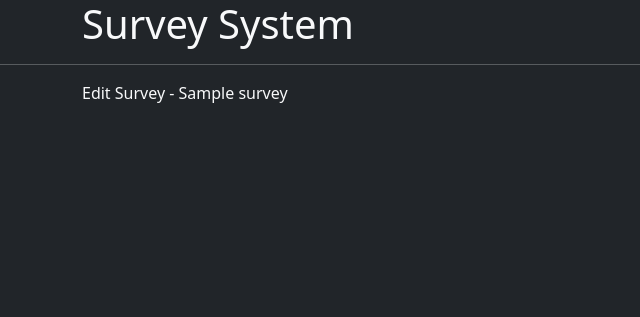
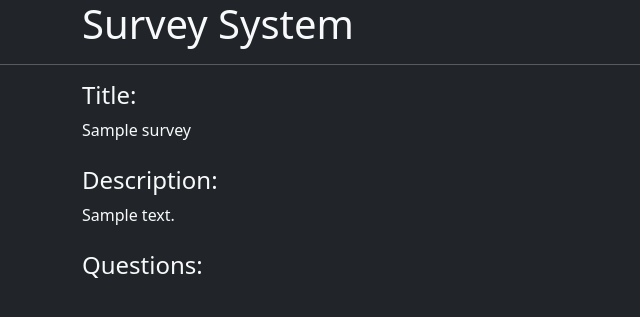
Before and after one commit to nicofreundt/school_project, a Django app: page /survey/edit/00000000-0000-0000-0000-000000000001/ in a window 1280 px wide. Shown: the top 317 px of the page, without its empty margins (0-640 px from the left). Run offline with Django 4.2, Linux system fonts and the light colour scheme; tables that the repository leaves empty hold one stand-in row (values such as "Sample post").

Commit message:
Enhanced Survey-edit template - More Survey Data is shown - Improved Design and Code-Structure

```diff
--- a/survey/templates/survey/edit.html
+++ b/survey/templates/survey/edit.html
@@ -1,7 +1,19 @@
 {% extends 'base.html' %}
 
-{% block title %}Survey Edit{% endblock %}
+{% block title %} Edit Survey {% endblock %}
 
 {% block content %}
-Edit Survey - {{ survey.title }}
+    <div class="d-grid gap-4">
+        <div>
+            <h4>Title:</h4>
+            {{ survey.title }}
+        </div>
+        <div>
+            <h4>Description:</h4>
+            {{ survey.description }}
+        </div>
+        <div>
+            <h4>Questions:</h4>
+        </div>
+    </div
 {% endblock %}
```
